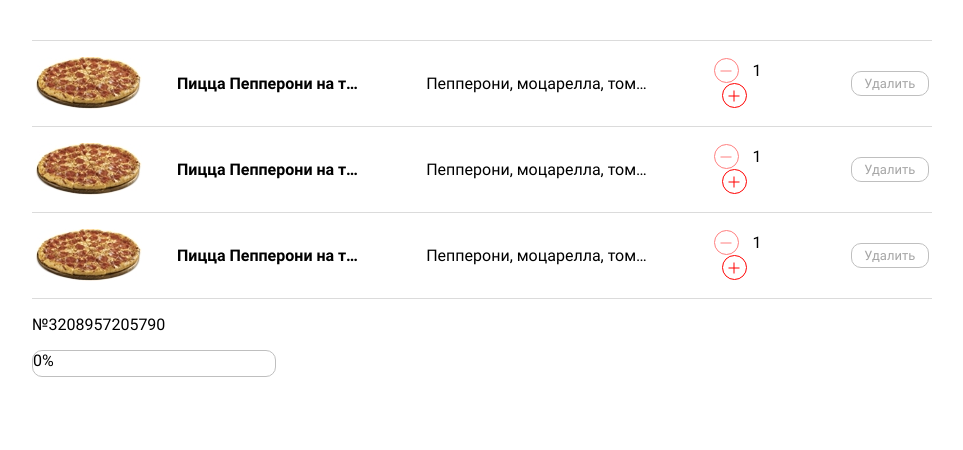
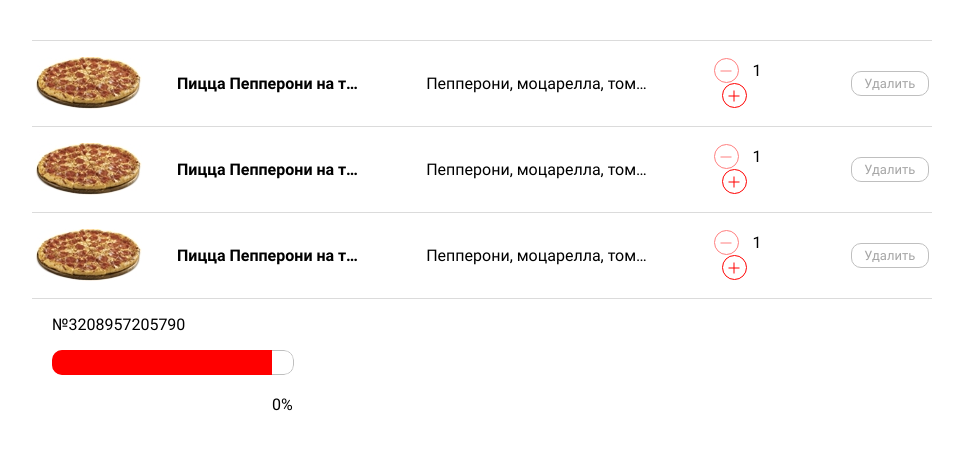
Before and after one commit to cognitive-cake/endy, a website: page index.html in a window 1280 px wide. Shown: the whole page, without its empty margins (158-1121 px from the left). Drawn offline with Linux system fonts and the light colour scheme.

Commit message:
Сверстал сам прогресс-бар и уровень его заполненности

```diff
--- a/index.html
+++ b/index.html
@@ -48,9 +48,11 @@
     <p class="progress__order-number">№3208957205790</p>
     <div class="progress__visualization">
       <div class="progress-bar">
-        <div class="progress-bar__filler"></div>
-        <span class="progress-bar__value">0%</span>
+        <div class="progress-bar__wrapper">
+          <div class="progress-bar__filler"></div>
+        </div>
       </div>
+      <span class="progress__value">0%</span>
     </div>
   </div>
 
--- a/sass/blocks/progress-bar.scss
+++ b/sass/blocks/progress-bar.scss
@@ -1,13 +1,24 @@
 .progress-bar {
+  position: relative;
   width: 242px;
   height: 25px;
   border-radius: 10px;
-  border: 1px solid $endy-grey;
+  overflow: hidden;
+
+  &__wrapper {
+    width: 240px;
+    height: 23px;
+    border-radius: 10px;
+    border: 1px solid $endy-grey;
+  }
 
   &__filler {
+    position: relative;
+    top: -1px;
+    left: -1px;
+    width: 220px;
+    height: 25px;
 
-  }
-  &__value {
-
+    background-color: $endy-red;
   }
 }
--- a/sass/blocks/progress.scss
+++ b/sass/blocks/progress.scss
@@ -1,5 +1,11 @@
 .progress {
+  margin-left: 20px;
 
+  &__value {
+    position: relative;
+    top: 20px;
+    left: 220px;
+  }
   &__order-number {
 
   }
```
Also changed, not shown: css/style.css, css/style.min.css.
